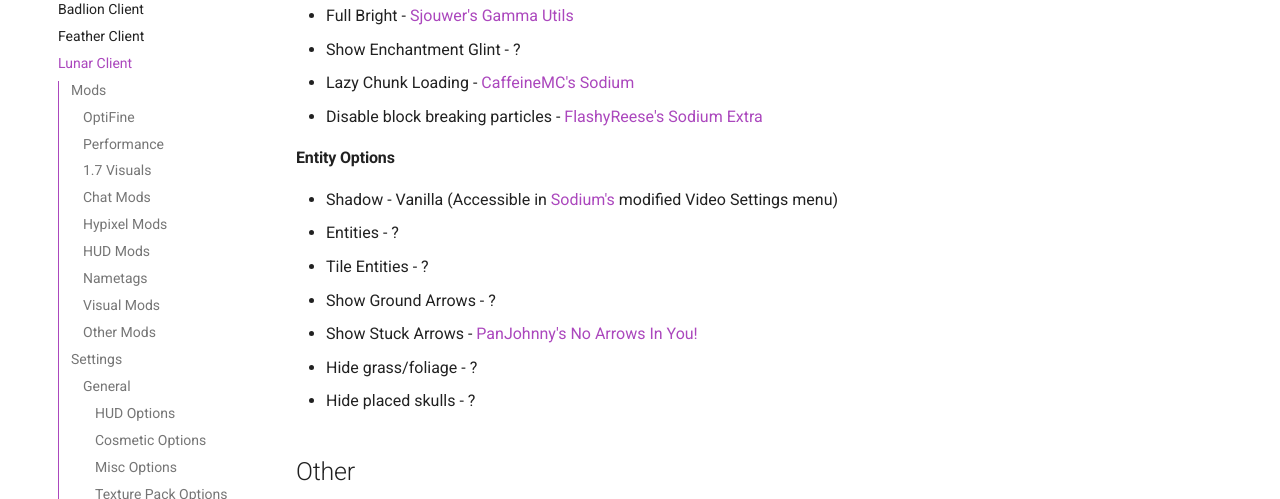
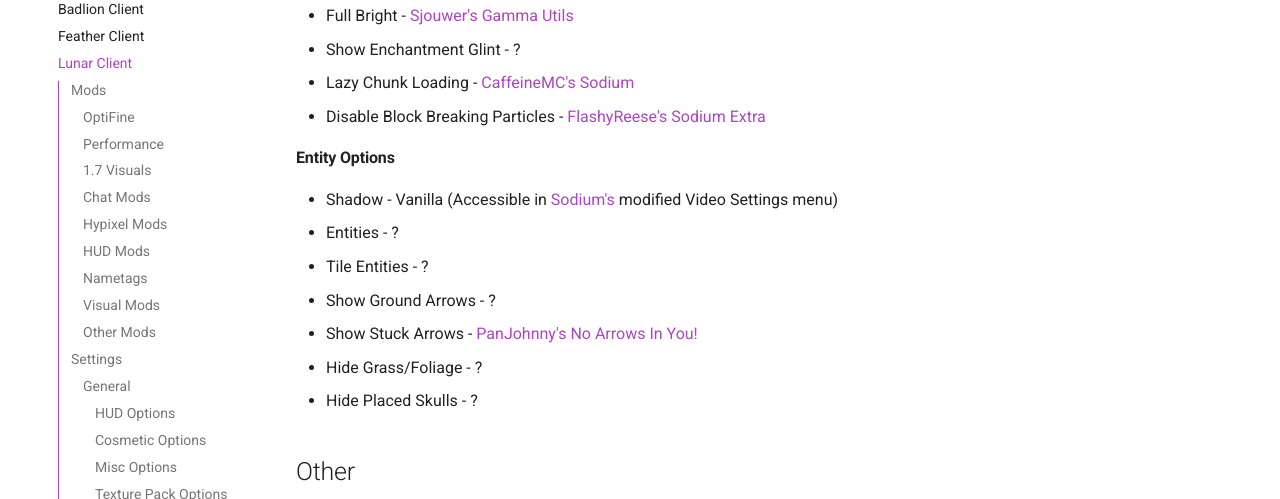
Before and after one commit to MicrocontrollersDev/Alternatives, an MkDocs documentation site: the page built from docs/latest/lunar.md, in a window 1280 px wide and 900 px high, scrolled down 4719 px. Shown: the part 153-652 px from the top of the window. Built offline with MkDocs 1.6.1 and Material for MkDocs 9.7.7, drawn with Linux system fonts in a browser that asks for light colours; comment, search, counter and statistics services are not loaded.

Commit message:
karmette forgot to capitalize three years ago

```diff
--- a/docs/latest/lunar.md
+++ b/docs/latest/lunar.md
@@ -160,7 +160,7 @@
 * Full Bright - [Sjouwer's Gamma Utils](https://modrinth.com/mod/gamma-utils)
 * Show Enchantment Glint - ?
 * Lazy Chunk Loading - [CaffeineMC's Sodium](https://modrinth.com/mod/sodium)
-* Disable block breaking particles - [FlashyReese's Sodium Extra](https://modrinth.com/mod/sodium-extra)
+* Disable Block Breaking Particles - [FlashyReese's Sodium Extra](https://modrinth.com/mod/sodium-extra)
 
 #### Entity Options
 
@@ -169,8 +169,8 @@
 * Tile Entities - ?
 * Show Ground Arrows - ?
 * Show Stuck Arrows - [PanJohnny's No Arrows In You!](https://modrinth.com/mod/naiy)
-* Hide grass/foliage - ?
-* Hide placed skulls - ?
+* Hide Grass/Foliage - ?
+* Hide Placed Skulls - ?
 
 ## Other
 
```
Also changed, not shown: docs/1.8.9/lunar_client.md (+3 -3 lines).
